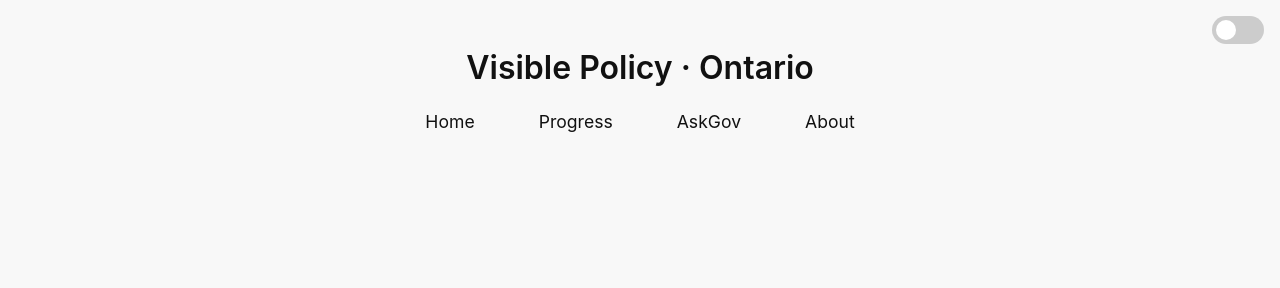
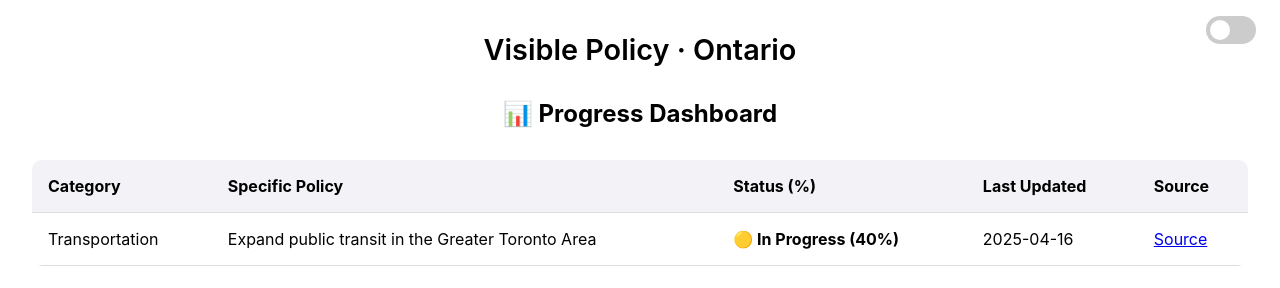
Before and after one commit to leonardoh-ca/visible-policy-data, a website: page index.html in a window 1280 px wide. Drawn offline with Linux system fonts and the light colour scheme.

Commit message:
Update index.html

```diff
--- a/index.html
+++ b/index.html
@@ -5,62 +5,53 @@
   <meta name="viewport" content="width=device-width, initial-scale=1.0">
   <title>Visible Policy · Ontario</title>
   <style>
-    :root {
-      --bg: #f8f8f8;
-      --text: #111;
-      --glass: rgba(255, 255, 255, 0.75);
+    body {
+      font-family: -apple-system, BlinkMacSystemFont, 'Segoe UI', Roboto;
+      margin: 0;
+      padding: 2rem;
+      background-color: #ffffff;
+      color: #000000;
+      transition: background-color 0.3s, color 0.3s;
     }
-    .dark {
-      --bg: #1c1c1e;
-      --text: #fff;
-      --glass: rgba(28, 28, 30, 0.75);
+
+    body.dark {
+      background-color: #1c1c1e;
+      color: #f5f5f7;
     }
-    body {
-      margin: 0;
-      font-family: -apple-system, BlinkMacSystemFont, 'Segoe UI', Roboto;
-      background: var(--bg);
-      color: var(--text);
-      transition: background 0.3s ease;
-    }
-    header {
-      text-align: center;
-      padding: 3rem 1rem 1rem;
-      font-size: 2rem;
-      font-weight: 600;
-    }
-    nav {
+
+    .topbar {
       display: flex;
-      justify-content: center;
-      gap: 2rem;
-      font-size: 1.1rem;
+      justify-content: space-between;
+      align-items: center;
       margin-bottom: 2rem;
     }
-    nav a {
-      text-decoration: none;
-      color: var(--text);
-      padding: 0.5rem 1rem;
-      border-radius: 10px;
-      transition: background 0.3s;
+
+    .title {
+      font-size: 1.8rem;
+      font-weight: 600;
+      text-align: center;
+      flex-grow: 1;
     }
-    nav a:hover {
-      background-color: rgba(0, 0, 0, 0.05);
+
+    .toggle-switch {
+      position: absolute;
+      top: 1rem;
+      right: 1.5rem;
     }
-    .toggle-container {
-      position: fixed;
-      top: 1rem;
-      right: 1rem;
-    }
+
     .switch {
       position: relative;
       display: inline-block;
-      width: 52px;
+      width: 50px;
       height: 28px;
     }
+
     .switch input {
       opacity: 0;
       width: 0;
       height: 0;
     }
+
     .slider {
       position: absolute;
       cursor: pointer;
@@ -69,9 +60,10 @@
       right: 0;
       bottom: 0;
       background-color: #ccc;
-      transition: .4s;
+      transition: 0.4s;
       border-radius: 34px;
     }
+
     .slider:before {
       position: absolute;
       content: "";
@@ -80,32 +72,107 @@
       left: 4px;
       bottom: 4px;
       background-color: white;
-      transition: .4s;
+      transition: 0.4s;
       border-radius: 50%;
     }
+
     input:checked + .slider {
-      background-color: #007aff;
+      background-color: #0a84ff;
     }
+
     input:checked + .slider:before {
-      transform: translateX(24px);
+      transform: translateX(22px);
+    }
+
+    table {
+      width: 100%;
+      border-collapse: collapse;
+      border-radius: 10px;
+      overflow: hidden;
+      margin-top: 2rem;
+      background-color: rgba(255, 255, 255, 0.95);
+    }
+
+    body.dark table {
+      background-color: rgba(44, 44, 46, 0.9);
+    }
+
+    th, td {
+      padding: 1rem;
+      text-align: left;
+      border-bottom: 1px solid #ddd;
+    }
+
+    th {
+      background-color: #f2f2f7;
+    }
+
+    body.dark th {
+      background-color: #2c2c2e;
+    }
+
+    .status {
+      font-weight: bold;
     }
   </style>
 </head>
 <body>
-  <div class="toggle-container">
-    <label class="switch">
-      <input type="checkbox" onchange="document.body.classList.toggle('dark')">
-      <span class="slider"></span>
-    </label>
+  <div class="topbar">
+    <div class="title">Visible Policy · Ontario</div>
+    <div class="toggle-switch">
+      <label class="switch">
+        <input type="checkbox" id="mode-toggle">
+        <span class="slider"></span>
+      </label>
+    </div>
   </div>
-  <header>
-    Visible Policy · Ontario
-  </header>
-  <nav>
-    <a href="index.html">Home</a>
-    <a href="progress.html">Progress</a>
-    <a href="askgov.html">AskGov</a>
-    <a href="about.html">About</a>
-  </nav>
+
+  <h2 style="text-align:center; font-size: 1.5rem;">📊 Progress Dashboard</h2>
+
+  <table>
+    <thead>
+      <tr>
+        <th>Category</th>
+        <th>Specific Policy</th>
+        <th>Status (%)</th>
+        <th>Last Updated</th>
+        <th>Source</th>
+      </tr>
+    </thead>
+    <tbody id="dashboard-body">
+      <tr><td colspan="5">Loading...</td></tr>
+    </tbody>
+  </table>
+
+  <script>
+    document.getElementById('mode-toggle').addEventListener('change', () => {
+      document.body.classList.toggle('dark');
+    });
+
+    fetch('progress.json')
+      .then(res => res.json())
+      .then(data => {
+        const body = document.getElementById('dashboard-body');
+        body.innerHTML = '';
+        data.forEach(entry => {
+          let icon = '🟡';
+          if (entry.status.toLowerCase().includes('complete')) icon = '🟢';
+          else if (entry.status.toLowerCase().includes('delay')) icon = '🔴';
+
+          const row = document.createElement('tr');
+          row.innerHTML = `
+            <td>${entry.category}</td>
+            <td>${entry.policy}</td>
+            <td class="status">${icon} ${entry.status} (${entry.percent}%)</td>
+            <td>${entry.updated_at}</td>
+            <td><a href="${entry.source}" target="_blank">Source</a></td>
+          `;
+          body.appendChild(row);
+        });
+      })
+      .catch(() => {
+        document.getElementById('dashboard-body').innerHTML = `<tr><td colspan="5">Failed to load data.</td></tr>`;
+      });
+  </script>
 </body>
 </html>
```
